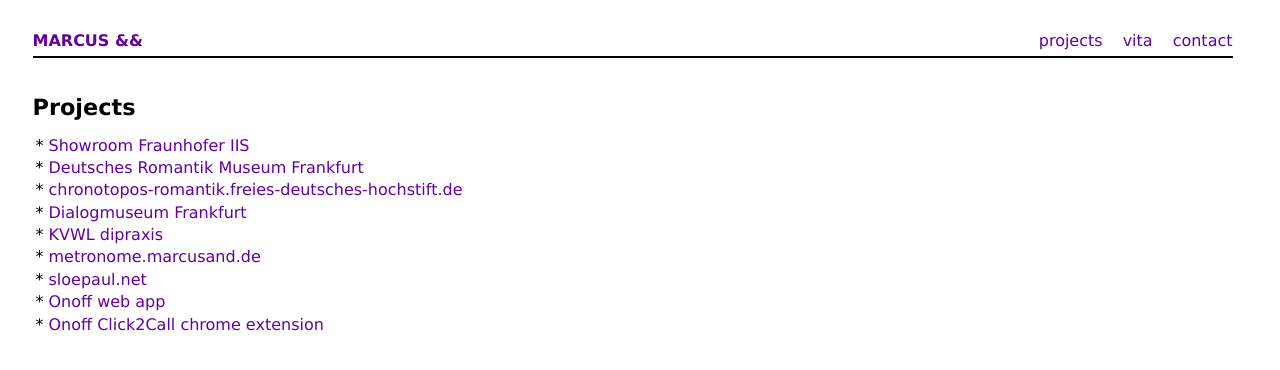
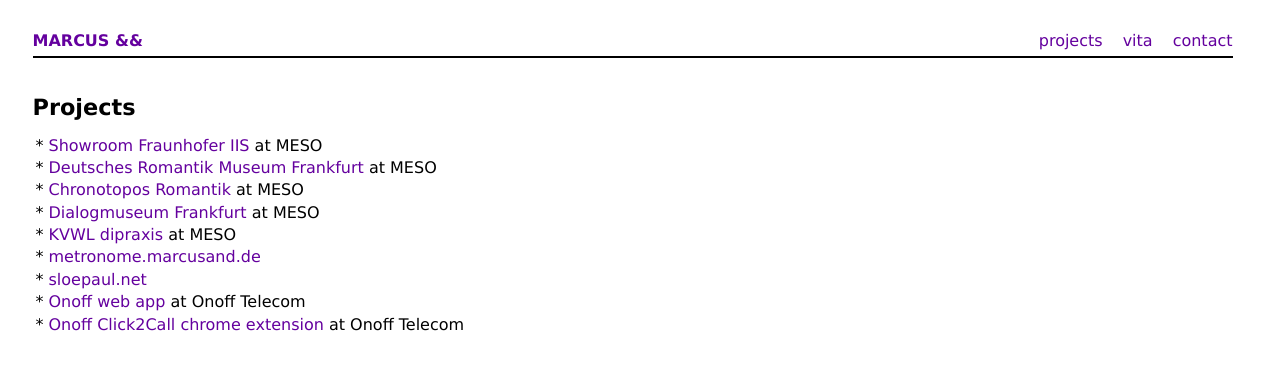
Before and after one commit to marcusand/website-2022, a SvelteKit app: page /projects in a window 1280 px wide. Shown: the top 370 px of the page. Built offline with nearby package versions, Linux system fonts and the light colour scheme; a web font is replaced by a local one.

Commit message:
render company name in listing

```diff
--- a/src/content/home/projects/dialogmuseum.yaml
+++ b/src/content/home/projects/dialogmuseum.yaml
@@ -2,7 +2,7 @@
 level: 'professional'
 title: 'Dialogmuseum Frankfurt'
 slug: dialogmuseum
-company: 'MESO Digital Interiors GmbH'
+company: 'MESO'
 date: 2021-06-01
 role: 'Application Developer'
 image:
--- a/src/content/home/projects/drm.yaml
+++ b/src/content/home/projects/drm.yaml
@@ -2,7 +2,7 @@
 level: 'professional'
 title: 'Deutsches Romantik Museum Frankfurt'
 slug: drm
-company: 'MESO Digital Interiors GmbH'
+company: 'MESO'
 date: 2021-09-01
 role: 'Application and Backend Developer'
 image:
--- a/src/content/home/projects/fhg.yaml
+++ b/src/content/home/projects/fhg.yaml
@@ -2,7 +2,7 @@
 level: 'professional'
 title: 'Showroom Fraunhofer IIS'
 slug: fhg
-company: 'MESO Digital Interiors GmbH'
+company: 'MESO'
 date: 2022-02-01
 role: 'Application and Backend Developer'
 image:
--- a/src/content/home/projects/kvwl.yaml
+++ b/src/content/home/projects/kvwl.yaml
@@ -2,7 +2,7 @@
 level: 'professional'
 title: 'KVWL dipraxis'
 slug: kvwl
-company: 'MESO Digital Interiors GmbH'
+company: 'MESO'
 date: 2020-12-01
 role: 'Application and Backend Developer'
 image:
--- a/src/content/home/projects/recherchestation.yaml
+++ b/src/content/home/projects/recherchestation.yaml
@@ -1,15 +1,15 @@
 type: 'web'
 level: 'professional'
-title: 'chronotopos-romantik.freies-deutsches-hochstift.de'
+title: 'Chronotopos Romantik'
 slug: chronotopos-romantik
-company: 'MESO Digital Interiors GmbH'
+company: 'MESO'
 date: 2021-12-01
 role: 'Fullstack Developer'
 image:
   file: 'recherchestation.png'
   alt: Screenshot of the "chronotopos romantik" showing an interactive map
 links:
-  - https://chronotopos-romantik.freies-deutsches-hochstift.de
+  - https://freies-deutsches-hochstift.de/forschung/romantik-forschung/chronotopos-romantik/
 description: As part of the "Deutsche Romantik Museum" project we created an interactive
   web experience. The application is based on the same data set as one of the
   main exhibits in the museum and explores the whereabouts of over 30 protagonists
--- a/src/routes/projects/+page.svelte
+++ b/src/routes/projects/+page.svelte
@@ -10,6 +10,13 @@
 
 <ul>
   {#each projectsSorted as project}
-    <li><a href="/projects/{project.slug}">{project.title}</a></li>
+    <li>
+      <a href="/projects/{project.slug}">
+        {project.title}
+      </a>
+      {#if project.company !== undefined}
+        <span>at {project.company}</span>
+      {/if}
+    </li>
   {/each}
 </ul>
```
